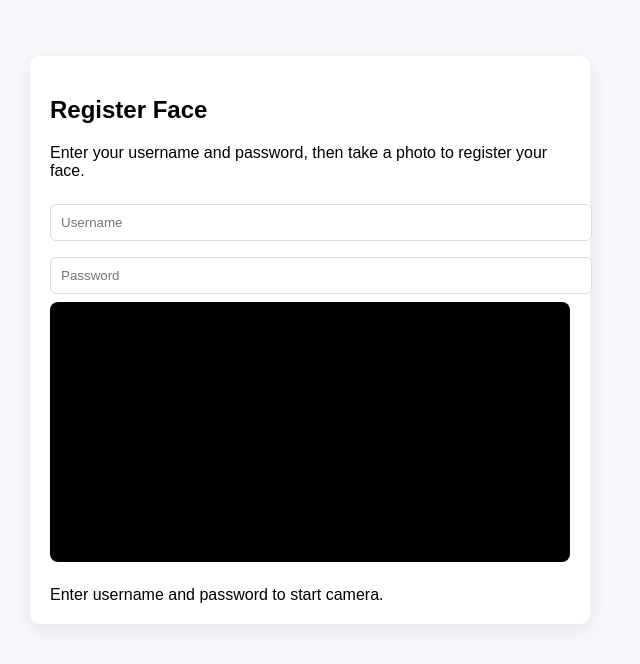
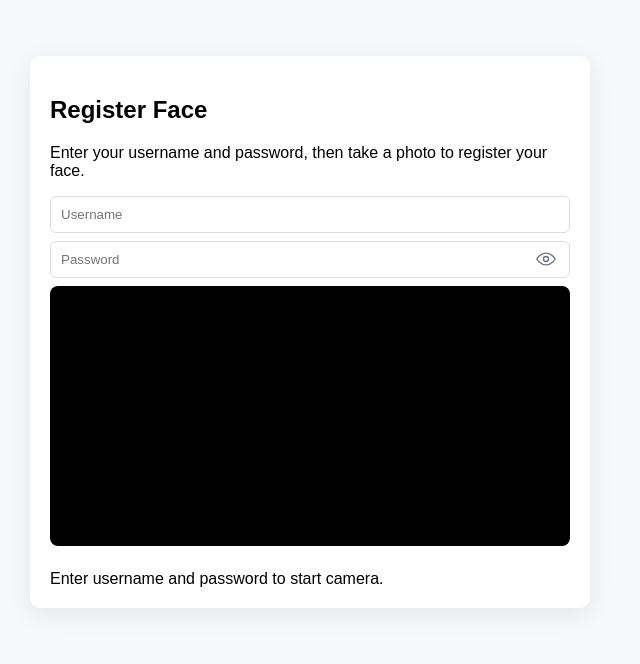
Before and after one commit to prettysunset/CapstoneSample, a PHP site: page /register_face.php in a window 1280 px wide. Shown: the top 664 px of the page, without its empty margins (330-970 px from the left). Run offline with PHP 8.4, Linux system fonts and the light colour scheme; some libraries are stand-ins or nearby versions.

Commit message:
push ko lang teh

```diff
--- a/pc_per_office.php
+++ b/pc_per_office.php
@@ -1526,9 +1526,8 @@ if ($office_id) {
                 // suppress initial debug; immediately show friendly follow-up for 5s
                 showMsgThenGreet('', follow, 3000, true);
             } else {
-                let msgText = (j && j.message) ? j.message : 'No match';
-                if (j && j.best_distance !== undefined) msgText += ' (best_distance: ' + Number(j.best_distance).toFixed(3) + ')';
-                if (j && j.templates_scanned !== undefined) msgText += ' scanned=' + j.templates_scanned;
+                // Simplified no-match message for clarity
+                let msgText = 'no face match';
                 showMsg(msgText, false);
                 console.debug('face_scan debug:', j);
             }
--- a/register_face.php
+++ b/register_face.php
@@ -116,6 +116,11 @@ if ($_SERVER['REQUEST_METHOD'] === 'POST' && isset($_POST['action']) && $_POST['
     .input{width:100%;padding:10px;margin:8px 0;border-radius:6px;border:1px solid #ddd}
     video{width:100%;border-radius:8px;background:#000}
     canvas{display:none}
+    .password-container{position:relative}
+      .input{display:block;padding:10px;margin:8px auto;border-radius:6px;border:1px solid #ddd;box-sizing:border-box;width:auto}
+      .password-container{position:relative;margin:8px auto;width:auto}
+    .password-container .eye-btn{position:absolute;right:10px;top:50%;transform:translateY(-50%);background:none;border:0;padding:4px;cursor:pointer;color:#6b7280}
+    .password-container .eye-btn svg{display:block}
     .row{display:flex;gap:8px}
     button{padding:10px 14px;border-radius:8px;border:0;background:#3d44a8;color:#fff;cursor:pointer}
     button.secondary{background:#6b7280}
@@ -127,7 +132,13 @@ if ($_SERVER['REQUEST_METHOD'] === 'POST' && isset($_POST['action']) && $_POST['
     <h2>Register Face</h2>
     <p>Enter your username and password, then take a photo to register your face.</p>
     <input id="username" class="input" placeholder="Username" autocomplete="username">
-    <input id="password" type="password" class="input" placeholder="Password" autocomplete="current-password">
+    <div class="password-container">
+      <input id="password" type="password" class="input" placeholder="Password" autocomplete="current-password">
+      <button id="togglePassword" class="eye-btn" aria-label="Show password" title="Show password">
+        <svg id="eyeOpen" xmlns="http://www.w3.org/2000/svg" width="20" height="20" viewBox="0 0 24 24" fill="none" stroke="currentColor" stroke-width="1.6" stroke-linecap="round" stroke-linejoin="round"><path d="M1 12s4-7 11-7 11 7 11 7-4 7-11 7S1 12 1 12z"/><circle cx="12" cy="12" r="3"/></svg>
+        <svg id="eyeClosed" xmlns="http://www.w3.org/2000/svg" width="20" height="20" viewBox="0 0 24 24" fill="none" stroke="currentColor" stroke-width="1.6" stroke-linecap="round" stroke-linejoin="round" style="display:none"><path d="M17.94 17.94A10.94 10.94 0 0 1 12 19c-7 0-11-7-11-7a21.86 21.86 0 0 1 5.06-6.94"/><path d="M1 1l22 22"/></svg>
+      </button>
+    </div>
 
     <div>
       <video id="video" autoplay playsinline></video>
@@ -180,12 +191,37 @@ if ($_SERVER['REQUEST_METHOD'] === 'POST' && isset($_POST['action']) && $_POST['
       }
     }
 
+    // password visibility toggle
+    (function(){
+      const pwd = document.getElementById('password');
+      const btn = document.getElementById('togglePassword');
+      const eyeOpen = document.getElementById('eyeOpen');
+      const eyeClosed = document.getElementById('eyeClosed');
+      if (!pwd || !btn) return;
+      btn.addEventListener('click', function(e){
+        e.preventDefault();
+        if (pwd.type === 'password') {
+          pwd.type = 'text';
+          btn.setAttribute('aria-label','Hide password');
+          if (eyeOpen) eyeOpen.style.display = 'none';
+          if (eyeClosed) eyeClosed.style.display = 'block';
+        } else {
+          pwd.type = 'password';
+          btn.setAttribute('aria-label','Show password');
+          if (eyeOpen) eyeOpen.style.display = 'block';
+          if (eyeClosed) eyeClosed.style.display = 'none';
+        }
+      });
+    })();
+
     async function startCamera(){
       if (stream) return;
       try{
         stream = await navigator.mediaDevices.getUserMedia({video:{facingMode:'user'}, audio:false});
         video.srcObject = stream;
         await video.play();
+        // after camera starts, align input widths to match video element
+        try{ updateInputWidths(); }catch(e){}
       }catch(e){
         show('Cannot access camera: ' + (e.message || e), false);
         throw e;
@@ -228,6 +264,24 @@ if ($_SERVER['REQUEST_METHOD'] === 'POST' && isset($_POST['action']) && $_POST['
     }
     username.addEventListener('input', maybeStart);
     password.addEventListener('input', maybeStart);
+
+    // align username/password width to video width
+    function updateInputWidths(){
+      try{
+        const card = document.querySelector('.card');
+        const pwContainer = document.querySelector('.password-container');
+        const pass = document.getElementById('password');
+        const user = document.getElementById('username');
+        // prefer video width; fallback to card width
+        const w = (video && video.offsetWidth) ? video.offsetWidth : (card ? card.clientWidth : 420);
+        if (user) user.style.width = w + 'px';
+        if (pwContainer) pwContainer.style.width = w + 'px';
+        if (pass) pass.style.width = w + 'px';
+      }catch(e){/* ignore */}
+    }
+    window.addEventListener('resize', function(){ setTimeout(updateInputWidths, 120); });
+    // initial attempt to size inputs on load
+    setTimeout(updateInputWidths, 200);
 
     async function startDetectionLoop(){
       if (detecting) return;
```
